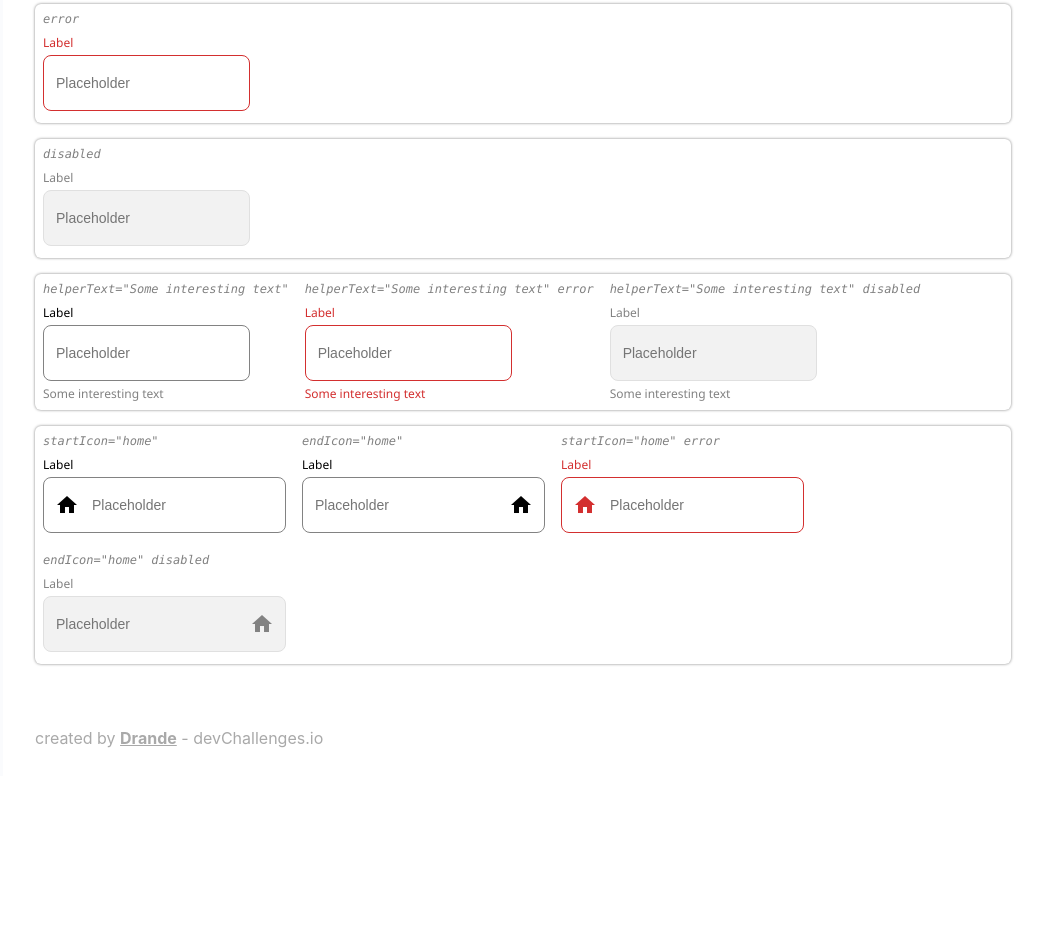
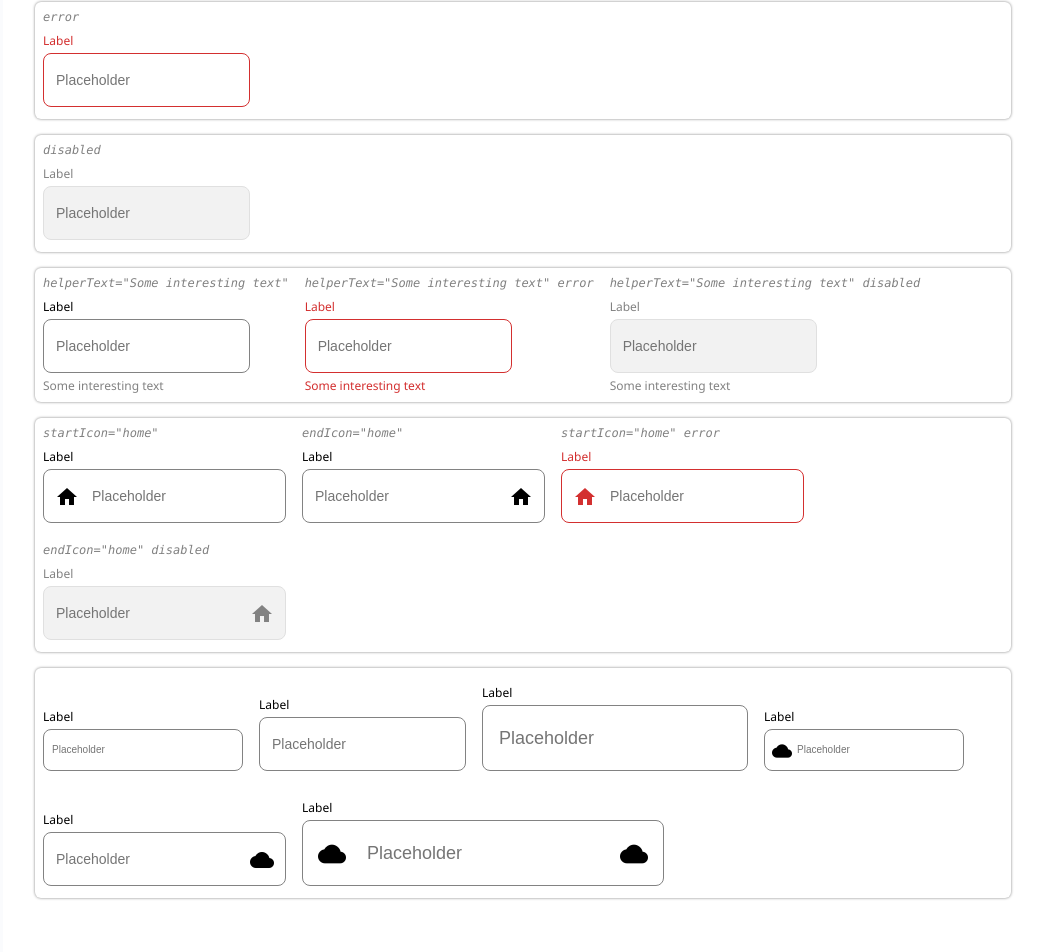
Before and after one commit to Drande/devchallenges-components, a React (Create React App) app: page /inputs in a window 1280 px wide. Shown: the part 218-1170 px from the top of the page, without its empty margins (237-1280 px from the left). Before the commit the page ends 994 px from the top, so only its background shows below. Built offline with nearby package versions, Linux system fonts and the light colour scheme.

Commit message:
added sizes and icon sizes for inputs

```diff
--- a/src/pages/InputsPage.tsx
+++ b/src/pages/InputsPage.tsx
@@ -59,6 +59,33 @@ const InputsPage: FunctionComponent<InputsPageProps> = () => {
                     <Input endIcon="home" disabled></Input>
                 </div>
             </div>
+
+            <div className="row g-2 flex-wrap section align-items-end">
+                <div className="column g-1">
+                    <span className="code"></span>
+                    <Input size="sm"></Input>
+                </div>
+                <div className="column g-1">
+                    <span className="code"></span>
+                    <Input size="md"></Input>
+                </div>
+                <div className="column g-1">
+                    <span className="code"></span>
+                    <Input size="lg"></Input>
+                </div>
+                <div className="column g-1">
+                    <span className="code"></span>
+                    <Input size="sm" startIcon="cloud"></Input>
+                </div>
+                <div className="column g-1">
+                    <span className="code"></span>
+                    <Input size="md" endIcon="cloud"></Input>
+                </div>
+                <div className="column g-1">
+                    <span className="code"></span>
+                    <Input size="lg" startIcon="cloud" endIcon="cloud"></Input>
+                </div>
+            </div>
         </div>
     );
 }
--- a/src/shared/components/input/Input.model.ts
+++ b/src/shared/components/input/Input.model.ts
@@ -1,4 +1,5 @@
 import { Icon } from "../../styles/models/icon";
+import { Sizes } from "../../styles/models/size";
 
 export interface InputProps extends Partial<React.HTMLAttributes<HTMLInputElement>>  {
     type?: string;
@@ -9,4 +10,5 @@ export interface InputProps extends Partial<React.HTMLAttributes<HTMLInputElemen
     helperText?: string;
     startIcon?: Icon;
     endIcon?: Icon;
+    size?: Sizes;
 }
--- a/src/shared/components/input/Input.scss
+++ b/src/shared/components/input/Input.scss
@@ -1,4 +1,13 @@
+@mixin input-size($size, $line, $py, $px) {
+    input { font-size: $size; line-height: $line; padding: $py $px; }
+    .input-icon { top: $py; }
+    .material-icons { font-size: ($line + 4px); }
+    .start { left: $px; & ~ input { padding-left: 4*$px; } }
+    .end { right: $px; & ~ input { padding-right: 4*$px; } }
+}
+
 .input-wrapper {
+
     /* layout */
     display: flex;
     flex-direction: column;
@@ -10,15 +19,21 @@
 
     /* Default values */
     font-family: 'Segoe UI', Tahoma, Geneva, Verdana, sans-serif;
+
+
+    &.sm { @include input-size(10px, 16px, 12px, 8px) }
+    &.md { @include input-size(14px, 20px, 16px, 12px) }
+    &.lg { @include input-size(18px, 24px, 20px, 16px) }
+
     input {
         display: inline;
         min-width: 200px;
         width: min-content;
-        min-height: 56px;
+        height: min-content;
         border-radius: 8px;
         padding: 16px 12px;
-        font-size: 14px;
-        line-height: 20px;
+        font-size: inherit;
+        line-height: inherit;
         font-weight: 500;
         color: #828282;
         border: 1px solid #828282;
@@ -72,21 +87,24 @@
         }
     }
 
+
+    /* Icons */
     .input-icon {
         top: 16px;
         position: absolute;
+    }
 
+    .material-icons {
+        font-size: 24px;
+        vertical-align: middle;
     }
+
     .start {
         left: 12px;
-        & ~ input {
-            padding-left: 48px;
-        }
+        & ~ input { padding-left: 48px; }
     }
     .end {
         right: 12px;
-        & ~ input {
-            padding-right: 48px;
-        }
+        & ~ input { padding-right: 48px; }
     }
 }
--- a/src/shared/components/input/Input.tsx
+++ b/src/shared/components/input/Input.tsx
@@ -2,18 +2,19 @@ import React from "react";
 import './Input.scss';
 import { InputProps } from "./Input.model";
 
-const Input = ({ label="Label", helperText, type="text", placeholder="Placeholder", error, disabled, startIcon, endIcon, ...props }: React.PropsWithChildren<InputProps>) => {
+const Input = ({ label="Label", helperText, type="text", placeholder="Placeholder", error, disabled, startIcon, endIcon, size="md", ...props }: React.PropsWithChildren<InputProps>) => {
     const isInvalid: boolean = error!==undefined && error!==false;
     const isDisabled: boolean = disabled!==undefined && disabled!==false;
     const finalClassname = [
         "input-wrapper",
         isInvalid ? "invalid" : undefined,
-        isDisabled ? "disabled" : undefined
+        isDisabled ? "disabled" : undefined,
+        size
     ].filter(c => c).join(" ");
     const labelElement = label ? <label>{label}</label> : undefined;
     const helperElement = label ? <label className="helper-text">{helperText}</label> : undefined;
-    const startIconElement = startIcon ? ( <span className="material-icons start input-icon">{startIcon}</span> ): "";
-    const endIconElement = endIcon ? ( <span className="material-icons end input-icon">{endIcon}</span> ): "";
+    const startIconElement = startIcon ? ( <span className={"material-icons start input-icon".concat(size?" "+size:"")}>{startIcon}</span> ): "";
+    const endIconElement = endIcon ? ( <span className={"material-icons end input-icon".concat(size?" "+size:"")}>{endIcon}</span> ): "";
     return (
         <div className={finalClassname}>
             {labelElement}
```
